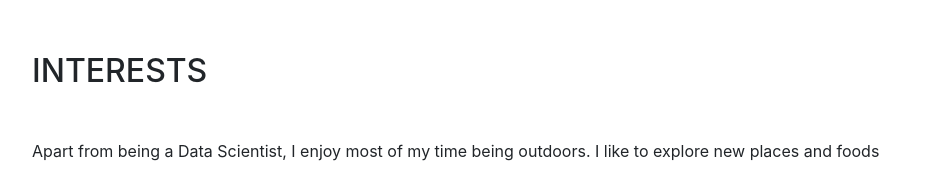
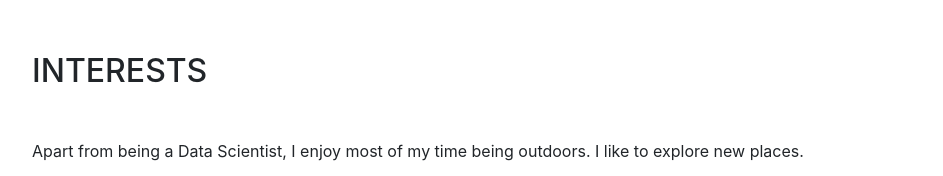
Before and after one commit to isuhas/isuhas.github.io, a website with bundled scripts: page resume/index.html in a window 1280 px wide. Shown: the part 3460-3636 px from the top of the page, without its empty margins (288-1231 px from the left). Built offline with nearby package versions, Linux system fonts and the light colour scheme; a web font is replaced by a local one.

Commit message:
Update index.html

```diff
--- a/resume/index.html
+++ b/resume/index.html
@@ -316,7 +316,7 @@
       <section class="resume-section p-3 p-lg-5 d-flex flex-column" id="interests">
         <div class="my-auto">
           <h2 class="mb-5">Interests</h2>
-          <p>Apart from being a Data Scientist, I enjoy most of my time being outdoors. I like to explore new places and foods</p>
+          <p>Apart from being a Data Scientist, I enjoy most of my time being outdoors. I like to explore new places.</p>
           <p class="mb-0">When forced indoors, I follow a number of sci-fi and fantasy genre movies, I am an aspiring chef, and I spend a large amount of my free time exploring the latest technolgy advancements in Data Science, AI and Big data world.</p>
         </div>
       </section>
```
